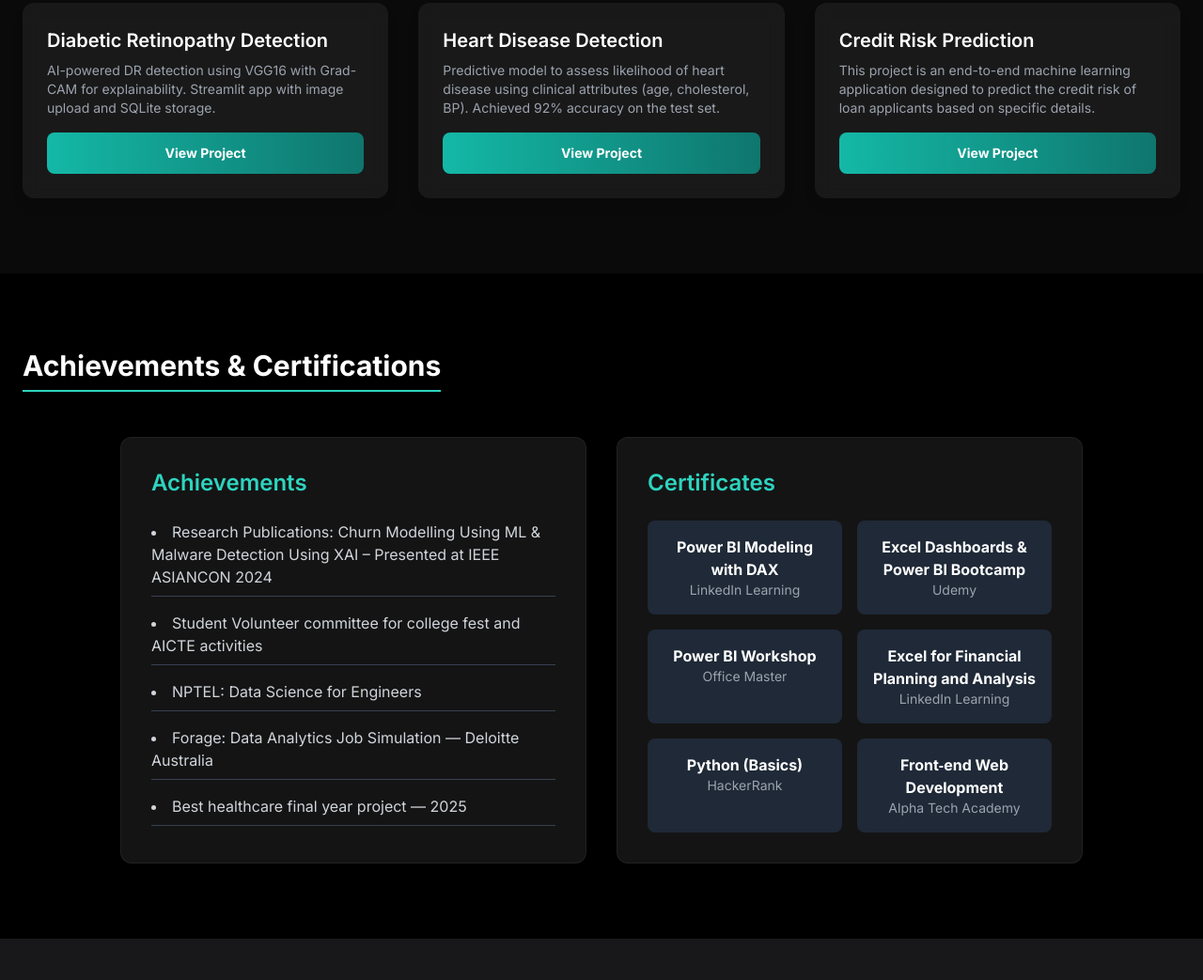
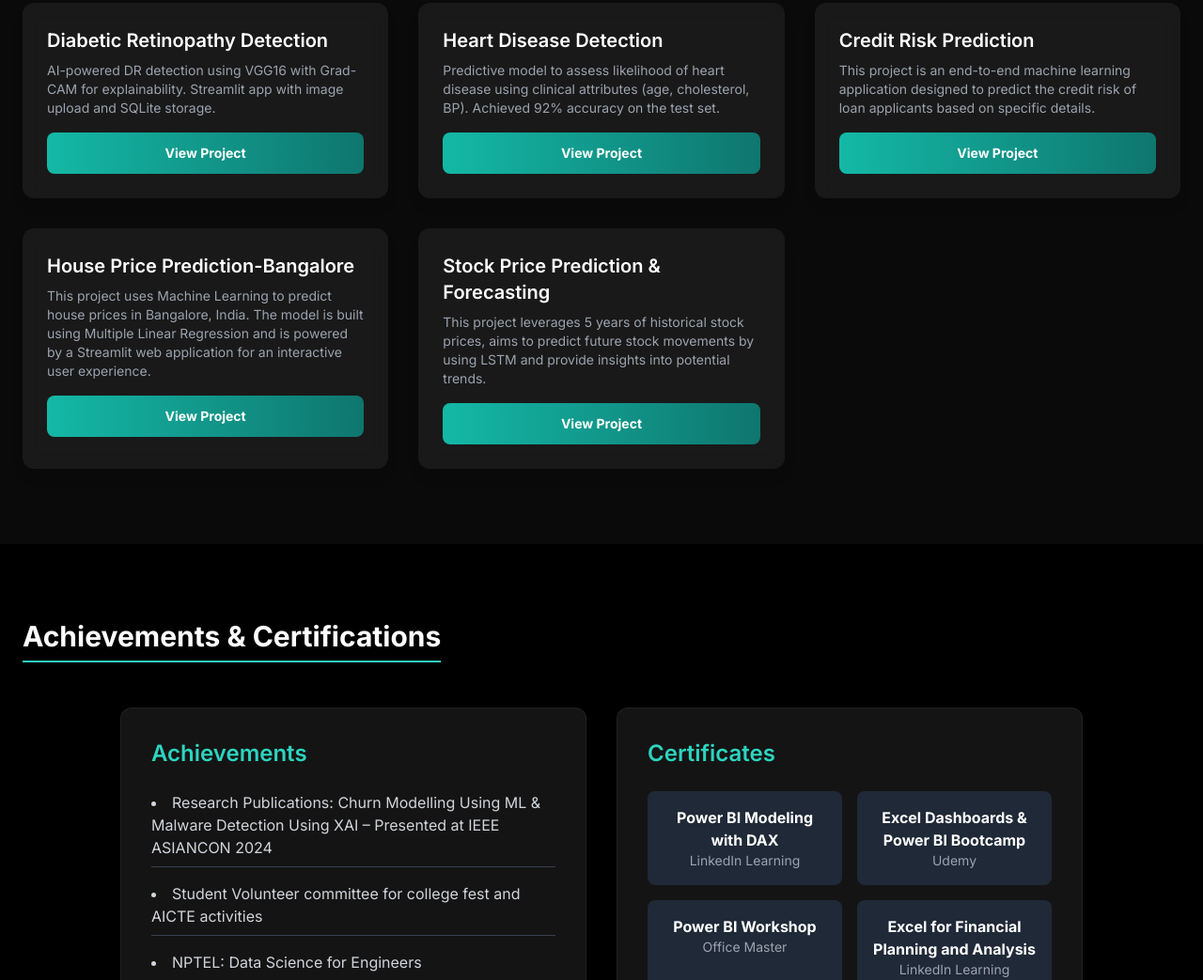
Before and after one commit to darshh8123/portfolio_DA, a plain HTML site: page index.html in a window 1280 px wide. Shown: the part 3255-4298 px from the top of the page at 94% size. Drawn offline with nearby package versions, Linux system fonts and the light colour scheme.

Commit message:
Update index.html

```diff
--- a/index.html
+++ b/index.html
@@ -222,6 +222,19 @@
           <p class="text-sm text-gray-400 mb-4">This project is an end-to-end machine learning application designed to predict the credit risk of loan applicants based on specific details.</p>
           <a href="https://github.com/darshh8123/Credit_Risk_App" target="_blank" rel="noopener" class="block text-center font-bold text-sm bg-gradient-to-r from-teal-500 to-teal-700 hover:from-teal-600 hover:to-teal-800 py-3 rounded-lg text-white transition-colors duration-300">View Project</a>
         </div>
+
+        <div class="card-bg rounded-xl p-6 shadow-lg border-2 border-transparent hover:border-teal-400">
+          <h3 class="text-xl font-semibold mb-2 text-white">House Price Prediction-Bangalore</h3>
+          <p class="text-sm text-gray-400 mb-4">This project uses Machine Learning to predict house prices in Bangalore, India. The model is built using Multiple Linear Regression and is powered by a Streamlit web application for an interactive user experience.</p>
+          <a href="https://github.com/darshh8123/House_price_prediction" rel="noopener" class="block text-center font-bold text-sm bg-gradient-to-r from-teal-500 to-teal-700 hover:from-teal-600 hover:to-teal-800 py-3 rounded-lg text-white transition-colors duration-300">View Project</a>
+        </div>
+
+           <div class="card-bg rounded-xl p-6 shadow-lg border-2 border-transparent hover:border-teal-400">
+          <h3 class="text-xl font-semibold mb-2 text-white">Stock Price Prediction & Forecasting</h3>
+          <p class="text-sm text-gray-400 mb-4">This project leverages 5 years of historical stock prices, aims to predict future stock movements by using LSTM and provide insights into potential trends.</p>
+          <a href="https://github.com/darshh8123/Stock-Price-Prediction" rel="noopener" class="block text-center font-bold text-sm bg-gradient-to-r from-teal-500 to-teal-700 hover:from-teal-600 hover:to-teal-800 py-3 rounded-lg text-white transition-colors duration-300">View Project</a>
+        </div>
+
       </div>
     </div>
   </section>
```
